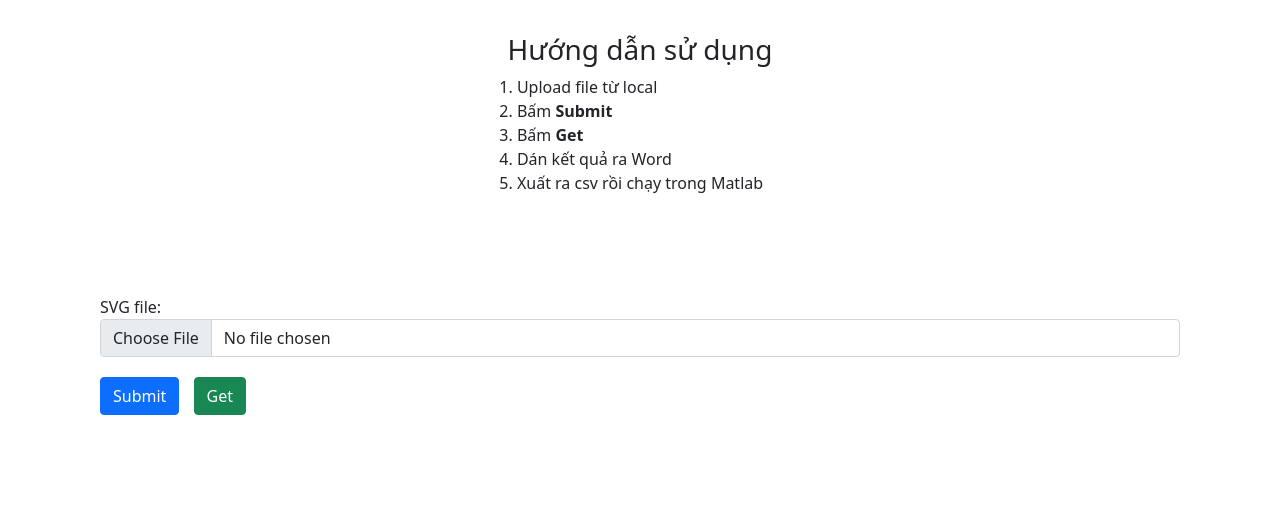
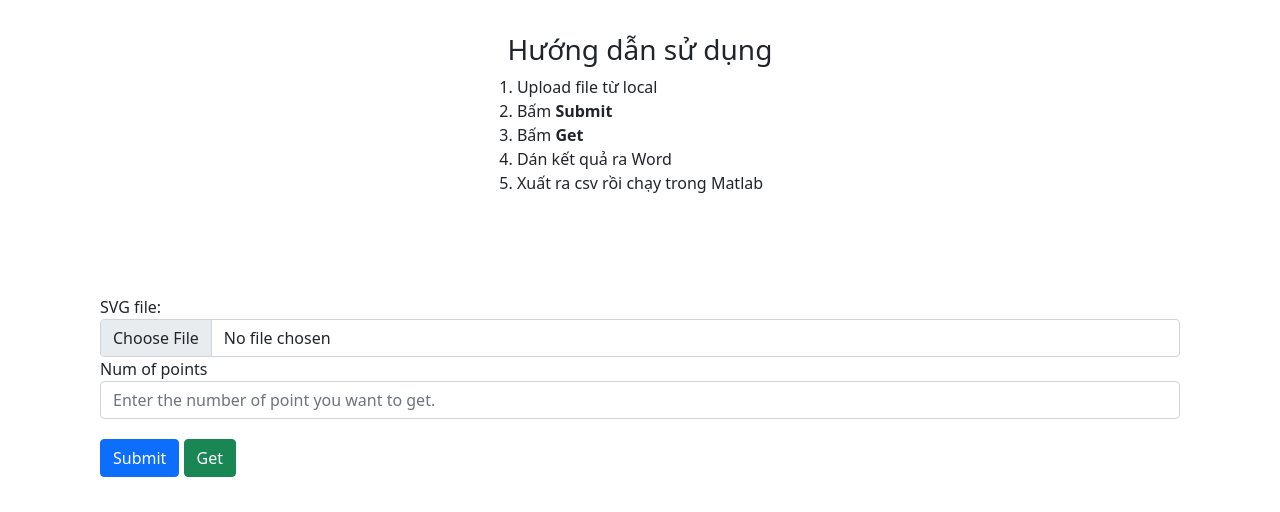
Before and after one commit to tranhuyducseven/readSVG, a plain HTML site: page index.html in a window 1280 px wide. Shown: the part 219-731 px from the top of the page. Drawn offline with nearby package versions, Linux system fonts and the light colour scheme.

Commit message:
Add num of points

```diff
--- a/index.html
+++ b/index.html
@@ -38,9 +38,10 @@
 		.button-group{
 			margin-top: 20px;
 		}
-		.button-group .btn {
-			margin-right: 10px;
-		}.nav-link:hover{
+		.btn{
+			margin: 0!important;
+		}
+		.nav-link:hover{
 			color: aqua!important;
 		}
 	</style>
@@ -105,9 +106,14 @@
 			    <input type="file" accept="image/*.svg" class="form-control" id="svg-input"  placeholder="Upload your svg file">
 
 			  </div>
+			   <div class="form-group">
+			    <label for="svg">Num of points</label>
+			    <input type="text"  class="form-control" id="num" value=""  placeholder="Enter the number of point you want to get.">
+
+			  </div>
 			  <div class="form-group button-group">
-			  	<div id="submit"  class="btn btn-primary">Submit</div>
-			  <div id="get-result__btn"  class="btn btn-success">Get</div>
+				  <button type="submit" id="submit"  class="btn btn-primary">Submit</button>
+				  <div id="get-result__btn"  class="btn btn-success">Get</div>
 			  </div>
 
 		</form>
@@ -149,8 +155,8 @@
 			const resultElement = document.querySelector('#result');
 			const path = document.querySelector('path');
 			const length = path.getTotalLength();
-			console.log(path);
-			const step = length / 100;
+			const numOfPoints = document.querySelector('#num').value;
+			const step = length / numOfPoints;
 			const svgSet = []
 			for (let i = 0; i<length; i += step) {
 				const result = {x: path.getPointAtLength(i).x, y:path.getPointAtLength(i).y}
```
